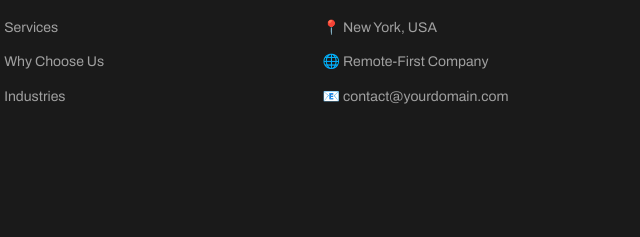
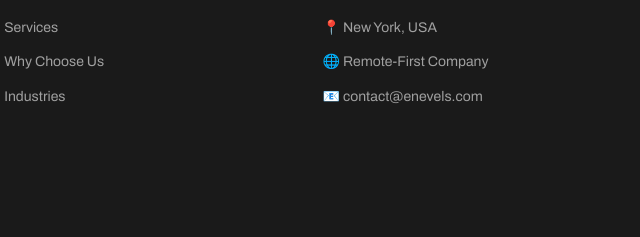
Before and after one commit to flynnriderage/enevelsoftwarellc, a plain HTML site: page index.html in a window 1280 px wide. Shown: the part 7932-8169 px from the top of the page, 609-1249 px from the left. Drawn offline with Linux system fonts and the light colour scheme.

Commit message:
contact info update

```diff
--- a/index.html
+++ b/index.html
@@ -905,13 +905,13 @@
                       <div>🌐 Remote-First Company</div>
                     </div>
                     <a
-                      href="javascript:void(0)"
-                      onclick="window.location.href='mailto:'+document.getElementById('contact-email').textContent"
+                      href="mailto:contact@enevels.com"
+                      onclick="window.location.href='mailto:contact@enevels.com'"
                       class="footer_link-item w-inline-block"
                     >
                       <div>
                         📧
-                        <span id="contact-email">contact@yourdomain.com</span>
+                        <span id="contact-email">contact@enevels.com</span>
                       </div>
                     </a>
                   </div>
@@ -1026,9 +1026,9 @@
       // ============================================
       const SITE_CONFIG = {
         companyName: "Enevel Software LLC",
-        contactEmail: "contact@yourdomain.com", // UPDATE THIS
+        contactEmail: "contact@enevels.com", // UPDATE THIS
         location: "New York, USA", // UPDATE THIS
-        website: "www.yourdomain.com", // UPDATE THIS
+        website: "www.enevels.com", // UPDATE THIS
         copyrightYear: new Date().getFullYear(),
       };
 
```
